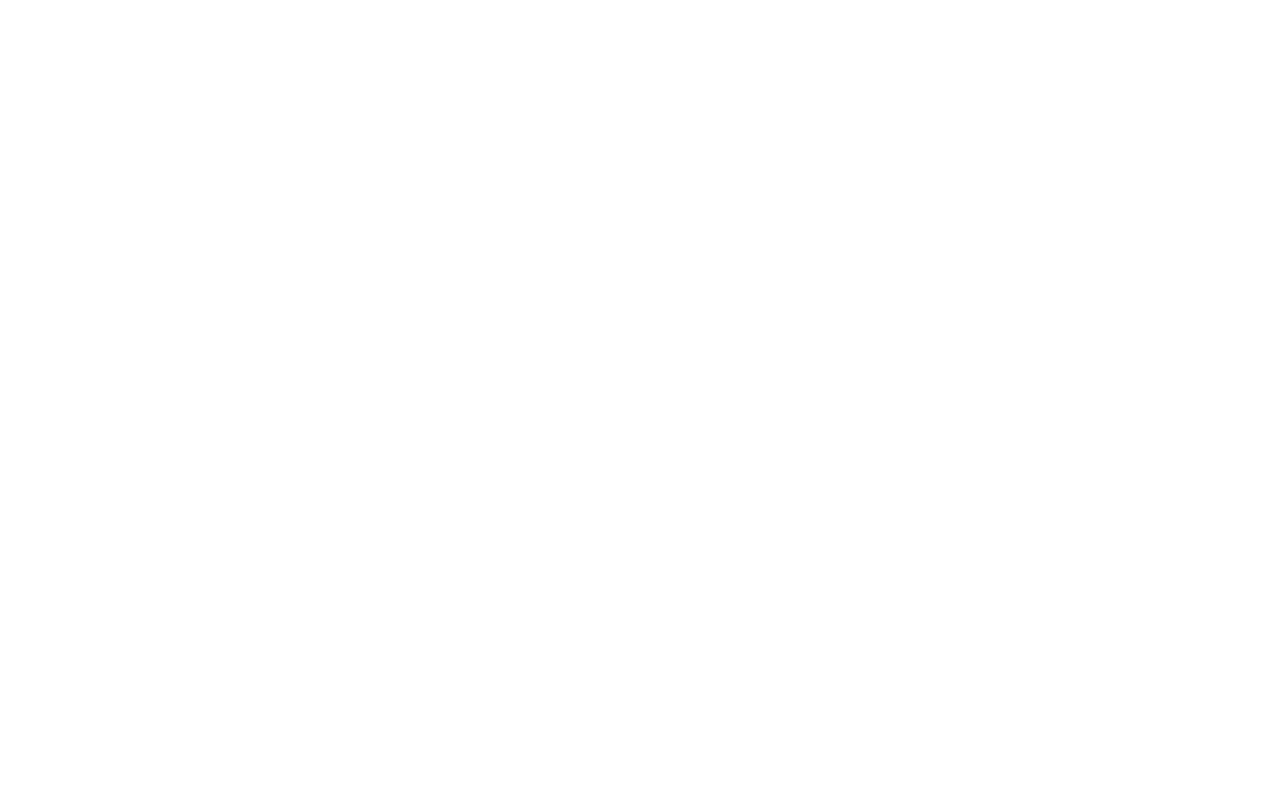
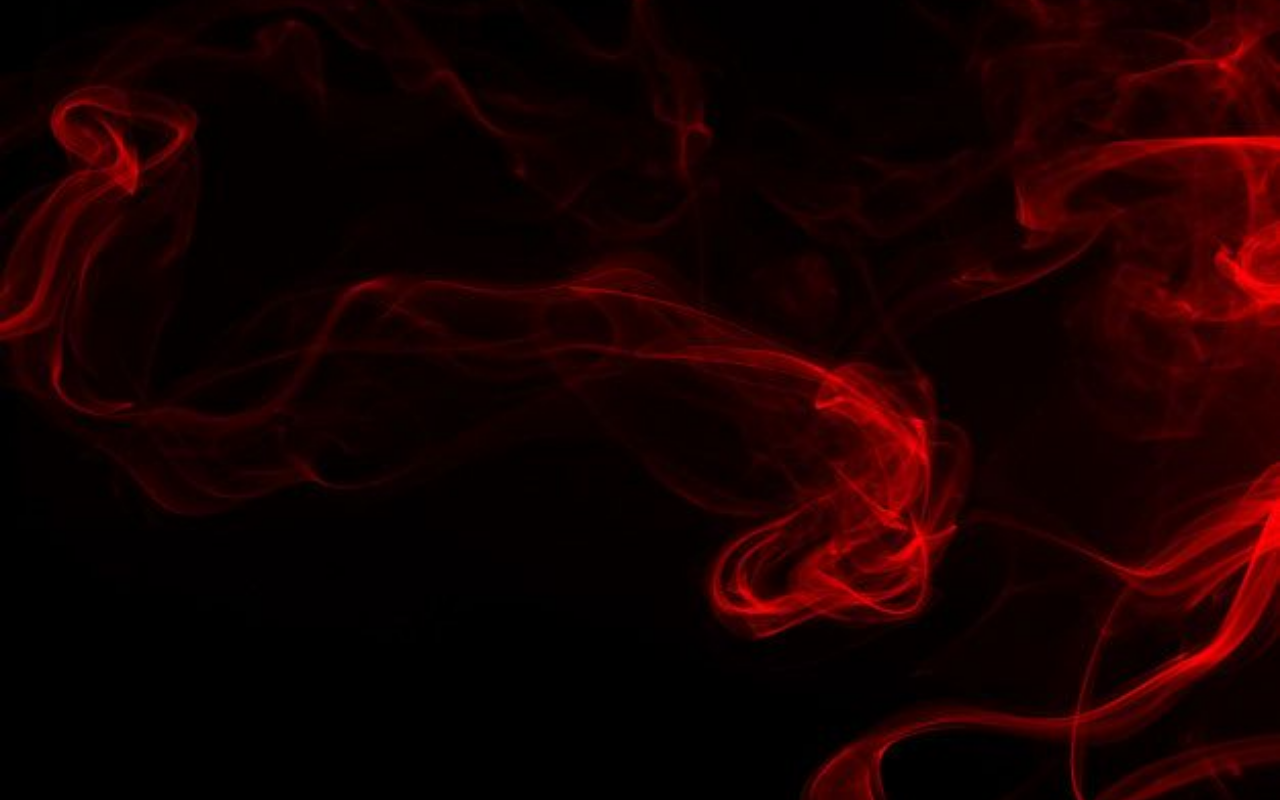
Before and after one commit to krpk1900/JapaneseProgrammingQuiz, a Nuxt app: page / in a window 1280 px wide. Built offline with nearby package versions, Linux system fonts and the light colour scheme.

Commit message:
[Add] 背景画像を設定

```diff
--- a/pages/index.vue
+++ b/pages/index.vue
@@ -1,9 +1,9 @@
 <template>
-  <div>
+  <div class="background">
     <LandingPage v-if="isShowLandingPage" @start="isShowDialogs1 = true"></LandingPage>
 
     <QuizCard v-if="isShowDialogs1" @next="isShowDialogs2 = true"
-    questionNumber="1" questionText="線路上の紅玉" answerText="Ruby on Rails" imageName="rubyonrails.png"></QuizCard>
+    questionNumber="1" questionText="線路上の紅玉" answerText="Ruby on Rails" imageName="rails_black.png"></QuizCard>
     <QuizCard v-if="isShowDialogs2" @next="isShowDialogs3 = true"
     questionNumber="2" questionText="濃度" answerText="Node.js" imageName="nodejs.png"></QuizCard>
     <QuizCard v-if="isShowDialogs3" @next="isShowDialogs4 = true"
@@ -19,7 +19,7 @@
     <QuizCard v-if="isShowDialogs8" @next="isShowDialogs9 = true"
     questionNumber="8" questionText="海言語" answerText="C言語" imageName="c.png"></QuizCard>
     <QuizCard v-if="isShowDialogs9" @next="isShowDialogs10 = true"
-    questionNumber="9" questionText="凄価羅" answerText="Scala (スカラ)" imageName="scala.png"></QuizCard>
+    questionNumber="9" questionText="凄価羅" answerText="Scala (スカラ)" imageName="scala_black.png"></QuizCard>
     <QuizCard v-if="isShowDialogs10" @next="isShowResult = true"
     questionNumber="10" questionText="乳尊" answerText="Python (パイソン)" imageName="python.png"></QuizCard>
     <Result v-if="isShowResult"></Result>
@@ -53,5 +53,14 @@
 })
 </script>
 
-<style>
+<style scoped>
+  .background{
+    height: 100vh;
+    background-image: url(/background3.jpg);
+    background-position: center center;
+    background-size: cover;
+    background-repeat: no-repeat;
+    background-attachment: fixed;
+    background-color: #292626;
+  }
 </style>
```
